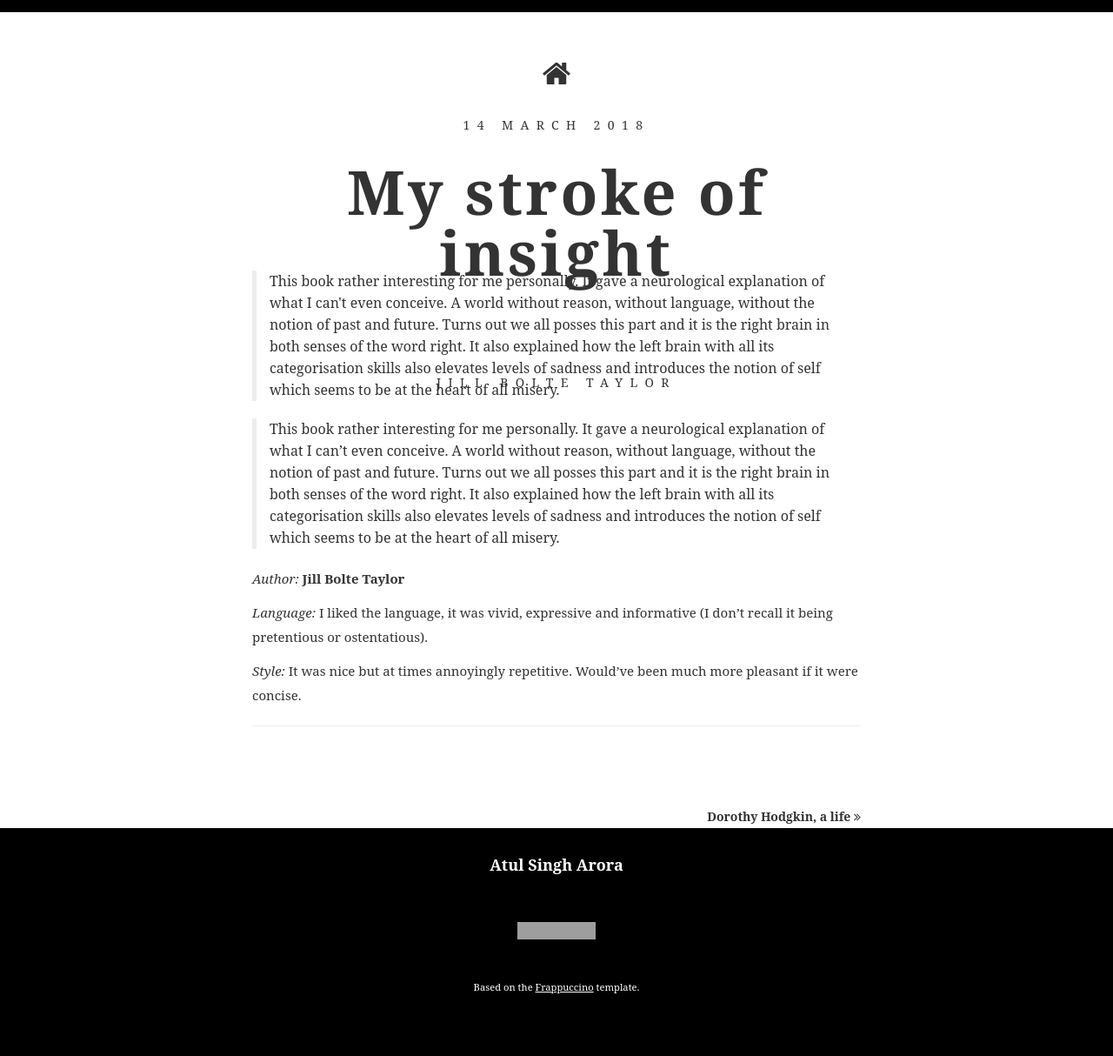
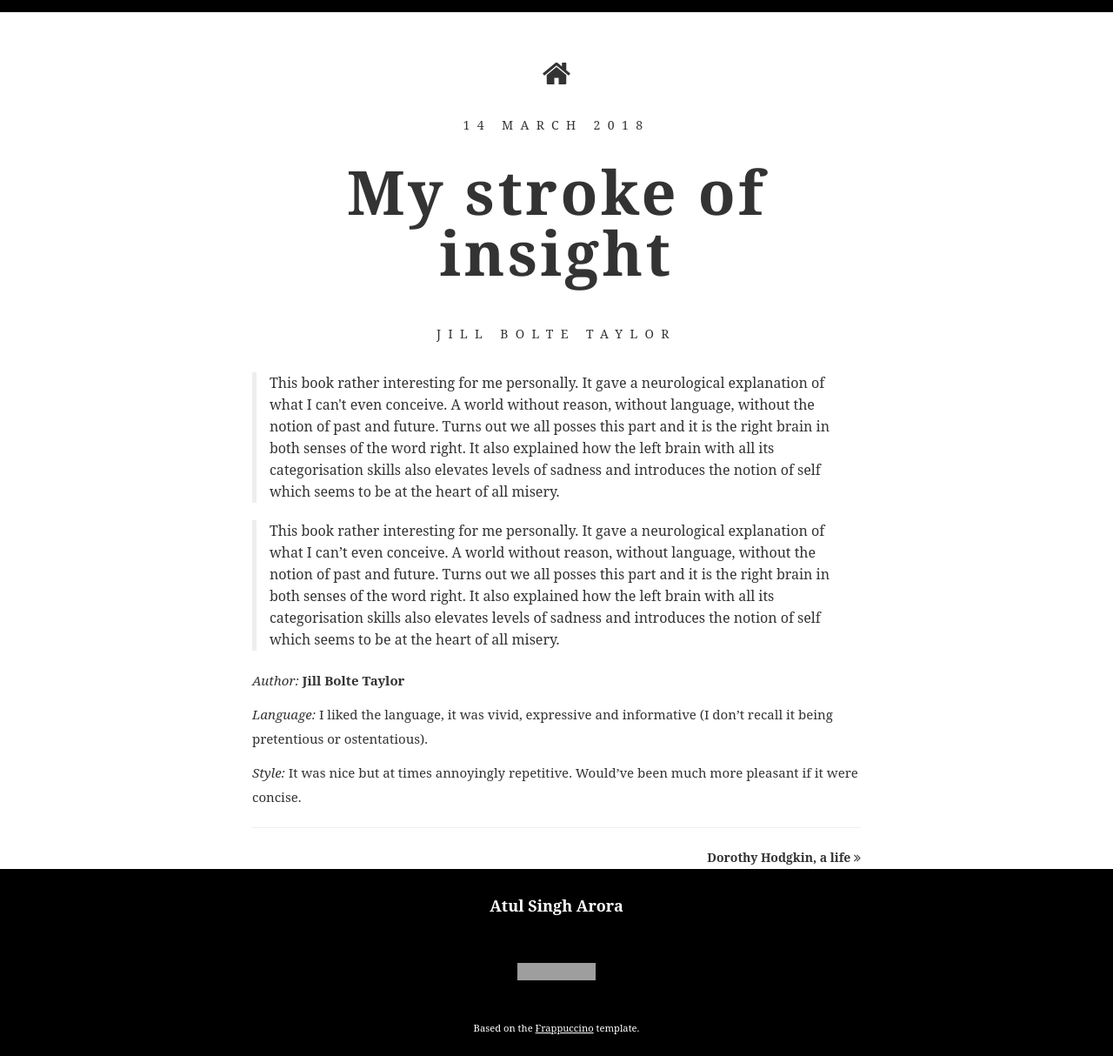
Before and after one commit to gleaned/gleaned.github.io, a Jekyll site: the page built from _posts/2018-03-14-JillBolte.md, in a window 1280 px wide. Shown: the whole page at 87% size. Built offline with Jekyll 4.4.1, drawn with Linux system fonts in a browser that asks for light colours; some web fonts are replaced; comment, search, counter and statistics services are not loaded; before the commit the page ends 1167 px from its top, so only the background shows below that; grey boxes are pictures that could not be loaded.

Commit message:
/ ‘_layouts/post_page.html’

```diff
--- a/_layouts/post_page.html
+++ b/_layouts/post_page.html
@@ -14,10 +14,10 @@ layout: default
 			<article class="post">
 				<h5>{{ page.date | date: "%d %B %Y" }}</h5>
 				<h2 class="content">{{page.title}}</h2>
-				<h5 class="content">{{page.author}}</h5>
+				<h5 style="margin:1em 0 1em 0;">{{page.author}}</h5>
 				<br/>
 				<!-- <h4 >{{page.author}}</h4> -->
-				<section class="content" style="font-size:15px;margin:-5em 0 6em 0;">
+				<section class="content" style="font-size:15px;">
 					<blockquote><p>{{page.abstract}}</p></blockquote>
 					{{ content }}
 					<hr>
```
